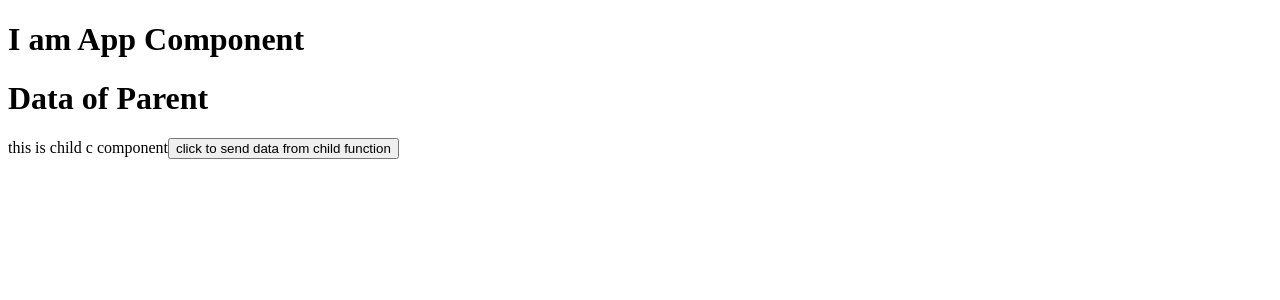
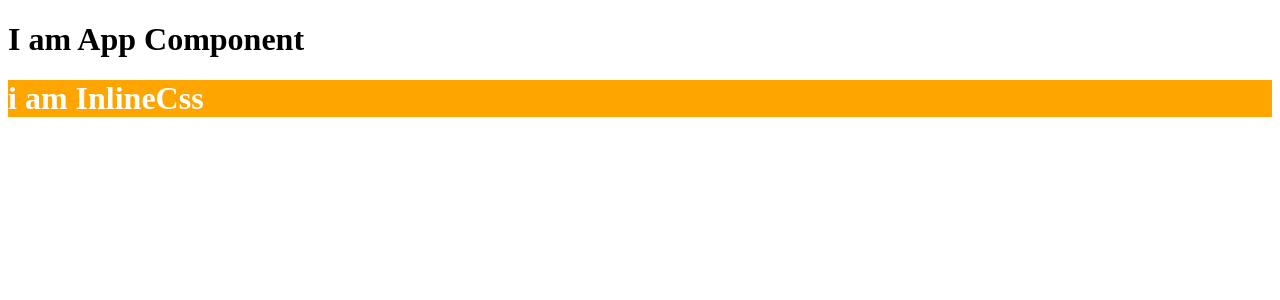
Before and after one commit to lexendx/React, a React (Create React App) app: page / in a window 1280 px wide. Shown: the top 300 px of the page. Built offline with nearby package versions, Linux system fonts and the light colour scheme.

Commit message:
inline css in react

```diff
--- a/src/App.jsx
+++ b/src/App.jsx
@@ -7,6 +7,7 @@ import Counter from "./States/FBC/Counter";
 
 import Parent from "./Props/Parent";
 import PropsDrillingParent from "./PropsDrilling/PropsDrillingParent";
+import InlineCss from "./ReactCss/InlineCss";
 const App = ()=>{
 return(
     <div>
@@ -15,8 +16,9 @@ return(
 <NavbarCBC/>
 <States/>
 <Counter/>*/}
-<Parent/>
-<PropsDrillingParent></PropsDrillingParent>
+{/* <Parent/>
+<PropsDrillingParent></PropsDrillingParent> */}
+<InlineCss></InlineCss>
     </div>
 );
 
--- /dev/null
+++ b/src/ReactCss/InlineCss.jsx
@@ -0,0 +1,11 @@
+import React from 'react'
+
+const InlineCss=()=> {
+  return (
+    <div>
+        <h1 style={{backgroundColor: "orange",color: "white"}}> i am InlineCss</h1>
+    </div>
+  )
+}
+
+export default InlineCss;
```
